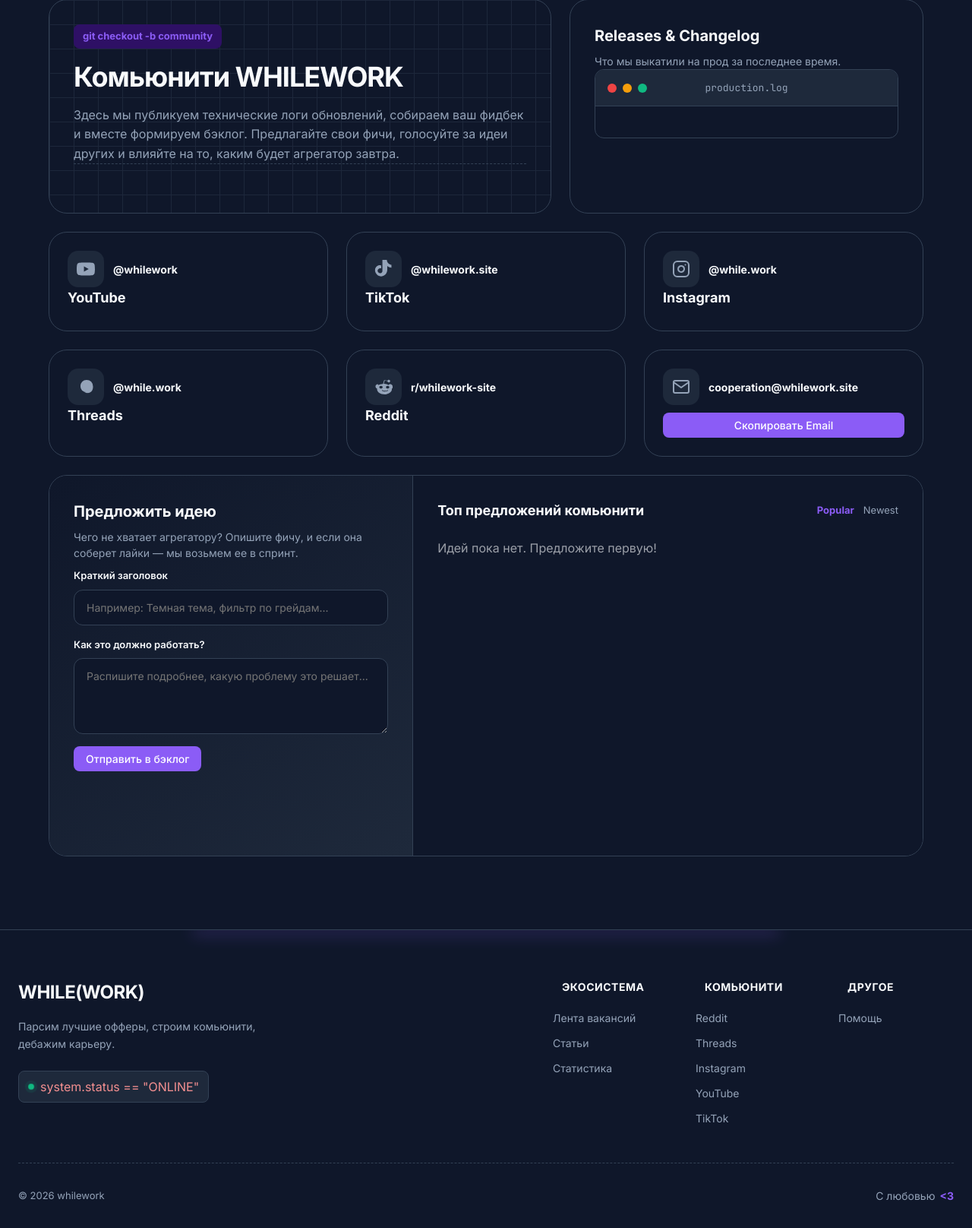
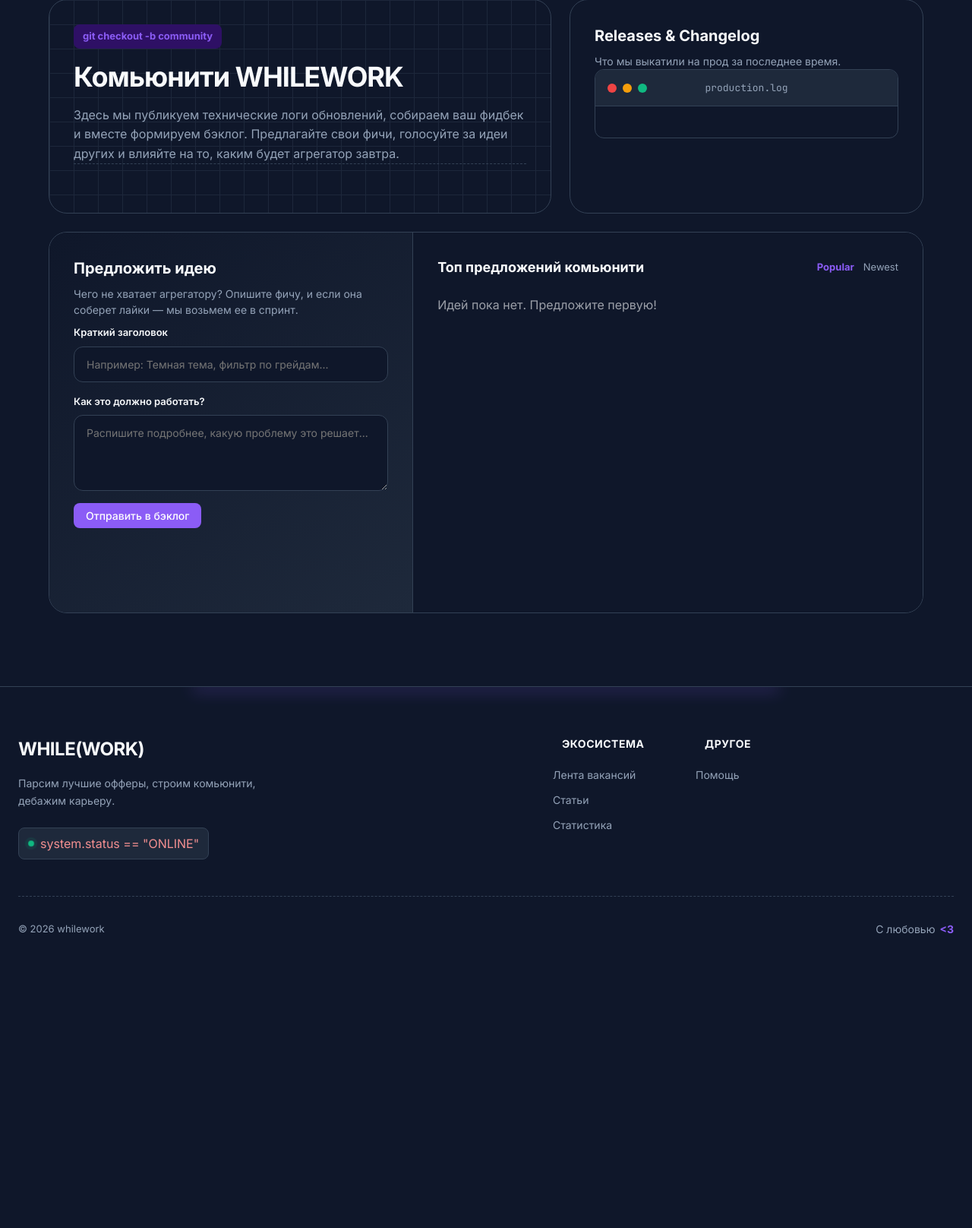
Before and after one commit to ksiki/whilework-app, a Django app: template backend/templates/community/index.html in a window 1280 px wide. Shown: the part 116-1732 px from the top of the page at 76% size. After the commit the page ends 1345 px from the top, so only its background shows below. Run offline with Django 5.2, Linux system fonts and the light colour scheme; the template is opened without the code that fills it, so the values that code supplies are empty.

Commit message:
feat: remove social media

```diff
--- a/backend/templates/community/index.html
+++ b/backend/templates/community/index.html
@@ -51,7 +51,7 @@
             </div>
         </section>
 
-        <section class="comm-media-grid">
+        <!-- <section class="comm-media-grid">
             <h2 class="visual-hidden" data-i18n="community.media_title">Наши ресурсы</h2>
 
             <a href="https://www.youtube.com/@whilework" target="_blank" rel="noopener" class="media-card media-card--youtube bento-item tilt-effect">
@@ -61,7 +61,7 @@
                 </div>
                 <div class="media-card__body mt-16">
                     <h3 class="media-title">YouTube</h3>
-                    <!-- <p class="media-desc" data-i18n="community.yt_desc">Шоу, код-ревью и разборы архитектурных провалов.</p> -->
+                    <p class="media-desc" data-i18n="community.yt_desc">Шоу, код-ревью и разборы архитектурных провалов.</p>
                 </div>
             </a>
 
@@ -72,7 +72,7 @@
                 </div>
                 <div class="media-card__body mt-16">
                     <h3 class="media-title">TikTok</h3>
-                    <!-- <p class="media-desc" data-i18n="community.tt_desc">IT-мемы, жиза на удаленке и быстрые лайфхаки.</p> -->
+                    <p class="media-desc" data-i18n="community.tt_desc">IT-мемы, жиза на удаленке и быстрые лайфхаки.</p>
                 </div>
             </a>
 
@@ -83,7 +83,7 @@
                 </div>
                 <div class="media-card__body mt-16">
                     <h3 class="media-title">Instagram</h3>
-                    <!-- <p class="media-desc" data-i18n="community.ig_desc">Эстетика рабочих мест и внутренняя кухня проекта.</p> -->
+                    <p class="media-desc" data-i18n="community.ig_desc">Эстетика рабочих мест и внутренняя кухня проекта.</p>
                 </div>
             </a>
 
@@ -94,7 +94,7 @@
                 </div>
                 <div class="media-card__body mt-16">
                     <h3 class="media-title">Threads</h3>
-                    <!-- <p class="media-desc" data-i18n="community.th_desc">Текстовые микро-блоги, инсайды и дискуссии.</p> -->
+                    <p class="media-desc" data-i18n="community.th_desc">Текстовые микро-блоги, инсайды и дискуссии.</p>
                 </div>
             </a>
 
@@ -105,7 +105,7 @@
                 </div>
                 <div class="media-card__body mt-16">
                     <h3 class="media-title">Reddit</h3>
-                    <!-- <p class="media-desc" data-i18n="community.rd_desc">Инженерный хаб для гайдов и опенсорс-инициатив.</p> -->
+                    <p class="media-desc" data-i18n="community.rd_desc">Инженерный хаб для гайдов и опенсорс-инициатив.</p>
                 </div>
             </a>
 
@@ -115,14 +115,14 @@
                     <span class="media-handle code-text">cooperation@whilework.site</span>
                 </div>
                 <div class="media-card__body mt-16">
-                    <!-- <h3 class="media-title" data-i18n="community.email_title">Связаться с нами</h3>
-                    <p class="media-desc" data-i18n="community.email_desc">Предложения по интеграциям и сотрудничеству.</p> -->
+                    <h3 class="media-title" data-i18n="community.email_title">Связаться с нами</h3>
+                    <p class="media-desc" data-i18n="community.email_desc">Предложения по интеграциям и сотрудничеству.</p>
                 </div>
                 <div class="media-card__footer mt-16">
                     <button class="btn btn--solid btn--full" id="btn-copy-email" style="width: 100%; margin-top: 10px;" data-i18n="community.copy_email">Скопировать Email</button>
                 </div>
             </div>
-        </section>
+        </section> -->
 
         <section class="comm-ideas-hub bento-item tilt-effect">
             <div class="ideas-layout">
--- a/backend/templates/includes/_footer.html
+++ b/backend/templates/includes/_footer.html
@@ -18,14 +18,14 @@
                     <a href="#" class="footer__link toast-trigger" data-i18n="common.articles">Статьи</a>
                     <a href="#" class="footer__link toast-trigger" data-i18n="footer.statistics">Статистика</a>
                 </div>
-                <div class="footer__column">
+                <!-- <div class="footer__column">
                     <h4 class="footer__title" data-i18n="footer.community">Комьюнити</h4>
                     <a href="#" class="footer__link">Reddit</a>
                     <a href="#" class="footer__link">Threads</a>
                     <a href="#" class="footer__link">Instagram</a>
                     <a href="#" class="footer__link">YouTube</a>
                     <a href="#" class="footer__link">TikTok</a>
-                </div>
+                </div> -->
                 <div class="footer__column">
                     <h4 class="footer__title" data-i18n="footer.other">Other</h4>
                     <a href="{% url 'web:help' %}" class="footer__link" data-i18n="common.faq_help">FAQ / Помощь</a>
```
